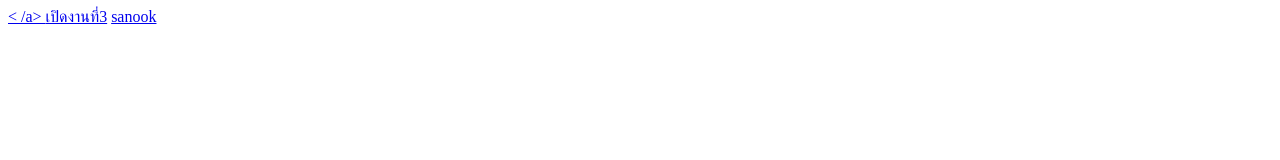
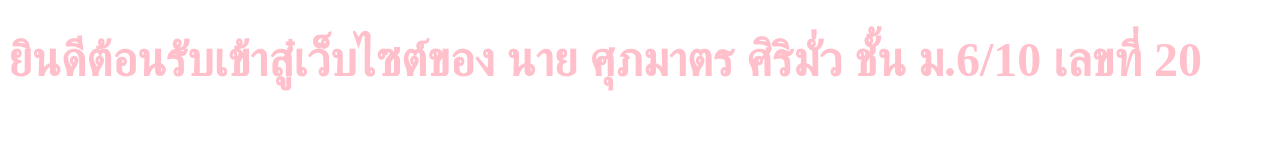
Before and after one commit to boomhub/supphamat, a plain HTML site: page index.html in a window 1280 px wide. Drawn offline with Linux system fonts and the light colour scheme.

Commit message:
Update index.html

```diff
--- a/index.html
+++ b/index.html
@@ -1,15 +1,10 @@
-<!DOCTYPE  html>
-<html lang="html">
+<!DOCTYPE html>
+<html lang="th">
 <head>
-<meta charset="utf-8">
-<title>work5  html  links</title>
+  <meta charset = "utf-8">
+ <title>ยินดีต้อนรับ</title>
 </head>
 <body>
-<a href=" moroznaya_photo-nature-10201702_1920  .jpg" target="_blank"><ing src=" moroznaya_photo-nature-10201702_1920  .jpg" width="50px">< /a>
-
-
-<a href="work03-610-01.html"target="_blank">เปิดงานที่3</a>
-
- <a href="https://www.sanook.com"target="_blank ">sanook</a>
+ <h1 style="color:pink;font-size:300%;">ยินดีต้อนรับเข้าสู๋เว็บไซต์ของ นาย ศุภมาตร ศิริมั่ว ชั้น ม.6/10 เลขที่ 20</h1>
 </body>
 </html>
```
